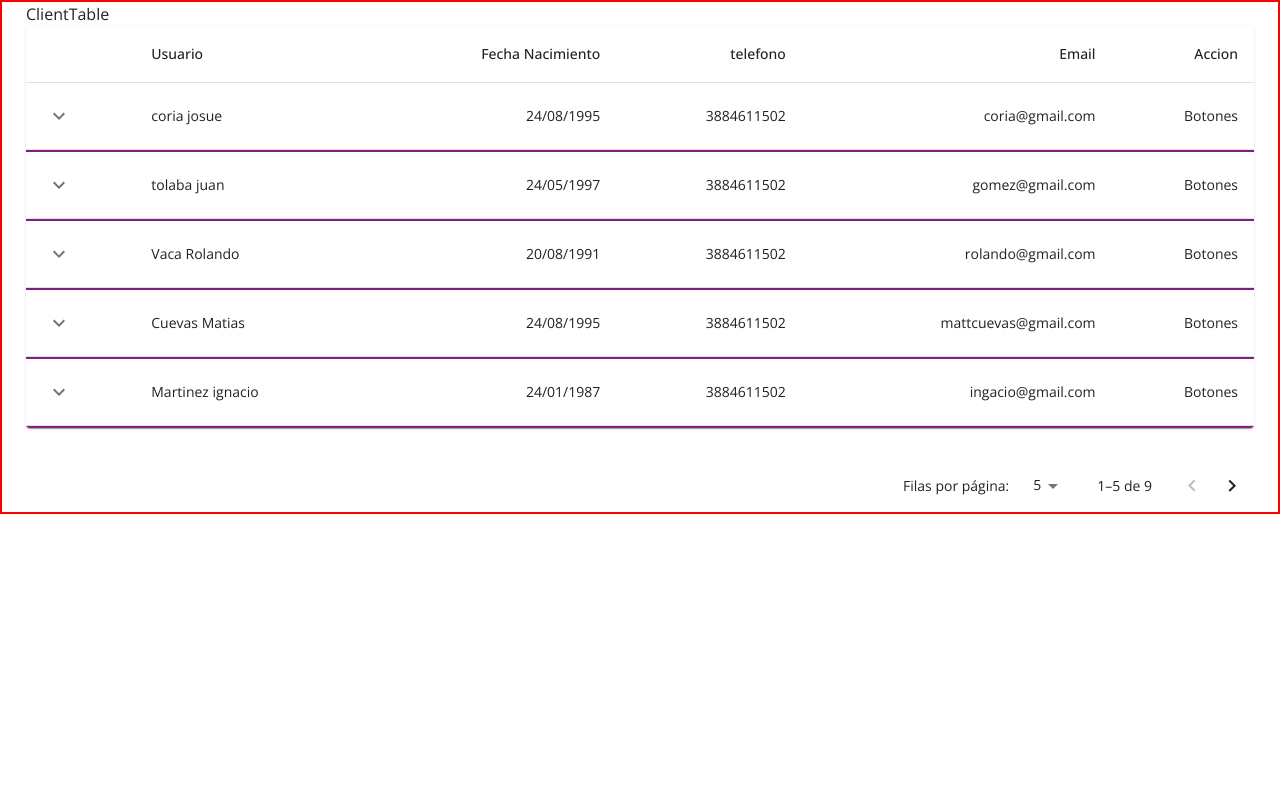
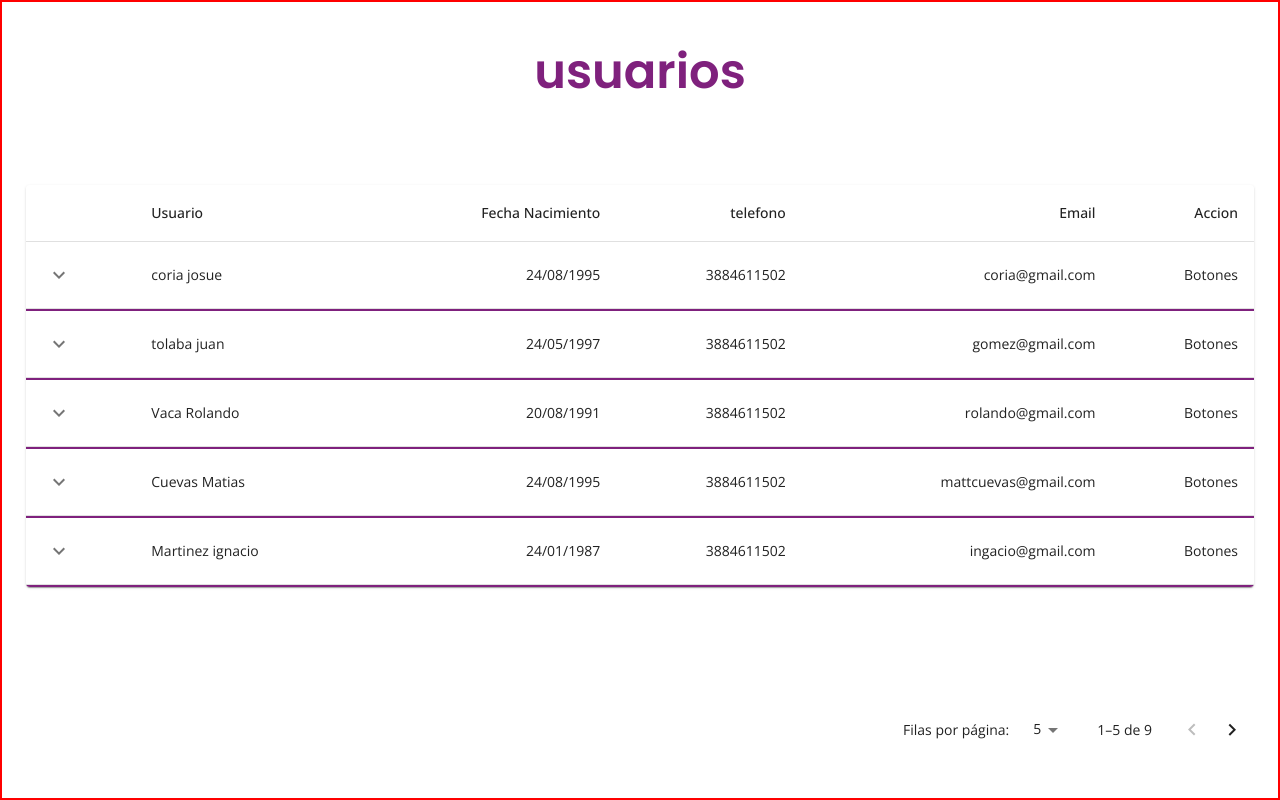
Before and after one commit to JorgeDCoria/barbertendence-front, a React (Vite) app: page /admin/clients in a window 1280 px wide. Built offline with nearby package versions, Linux system fonts and the light colour scheme.

Commit message:
perf/ UserHistoriesTable, se agrega paginado a historial de usuarios

```diff
--- a/src/pages/admin/components/ClientTable.tsx
+++ b/src/pages/admin/components/ClientTable.tsx
@@ -11,11 +11,15 @@ import {
     TableHead,
     TableRow,
     Paper,
+    Theme,
+    useTheme,
+    Typography,
 } from "@mui/material";
 
 import UserRow from "./UserRow";
 
 const ClientTable: React.FC = () => {
+    const theme: Theme = useTheme();
     const dispatch = useAppDispatch();
     const { users } = useAppSelector((state) => state.userSate);
     const [page, setPage] = useState(0);
@@ -39,9 +43,15 @@ const ClientTable: React.FC = () => {
             maxWidth={"xl"}
             sx={{
                 border: "2px solid red",
+                minHeight: "100vh",
+                display: "flex",
+                flexDirection: "column",
+                justifyContent: "space-around",
             }}
         >
-            ClientTable
+            <Typography textAlign={"center"} color={theme.palette.primary.main} variant="h3">
+                usuarios
+            </Typography>
             <TableContainer component={Paper}>
                 <Table aria-label="collapsible table" stickyHeader>
                     <TableHead>
--- a/src/pages/admin/components/UserHistoriesTable.tsx
+++ b/src/pages/admin/components/UserHistoriesTable.tsx
@@ -1,4 +1,4 @@
-import { useEffect } from "react";
+import { useEffect, useState } from "react";
 import {
     Table,
     TableHead,
@@ -10,7 +10,9 @@ import {
     Box,
     Typography,
     Theme,
+    TablePagination,
     useTheme,
+    TableContainer,
 } from "@mui/material";
 import dayjs from "dayjs";
 import { useUserHistories } from "../../../hook/useUserHistories";
@@ -21,6 +23,17 @@ interface UserHistoriesTableProps {
 const UserHistoriesTable: React.FC<UserHistoriesTableProps> = ({ id }) => {
     const theme: Theme = useTheme();
     const { histories, error, loading } = useUserHistories(id);
+    const [page, setPage] = useState(0);
+    const [rowsPerPage, setRowsPerPage] = useState(5);
+
+    const handleChangePage = (event: unknown, newPage: number) => {
+        setPage(newPage);
+    };
+
+    const handleChangeRowsPerPage = (event: React.ChangeEvent<HTMLInputElement>) => {
+        setRowsPerPage(+event.target.value);
+        setPage(0);
+    };
 
     useEffect(() => {}, [histories]);
 
@@ -56,7 +69,16 @@ const UserHistoriesTable: React.FC<UserHistoriesTableProps> = ({ id }) => {
                 <Typography variant="h6" gutterBottom component="div">
                     Historia
                 </Typography>
+                {histories?.length !== 0 ? (
                     <Box
+                        sx={{
+                            display: "flex",
+                            flexDirection: "column",
+                            alignItems: "center",
+                            justifyContent: "center",
+                        }}
+                    >
+                        <TableContainer
                             sx={{
                                 display: "flex",
                                 justifyContent: "center",
@@ -72,8 +94,8 @@ const UserHistoriesTable: React.FC<UserHistoriesTableProps> = ({ id }) => {
                                 <TableHead>
                                     <TableRow>
                                         <TableCell>Fecha</TableCell>
-                                <TableCell>Servicio</TableCell>
-                                <TableCell>Profesional</TableCell>
+                                        <TableCell align="right">Servicio</TableCell>
+                                        <TableCell align="right">Profesional</TableCell>
                                         <TableCell align="right">Estado</TableCell>
                                     </TableRow>
                                 </TableHead>
@@ -83,14 +105,28 @@ const UserHistoriesTable: React.FC<UserHistoriesTableProps> = ({ id }) => {
                                             <TableCell component="th" scope="row">
                                                 {dayjs(h.date).format("DD/MM/YYYY-HH:mm")}
                                             </TableCell>
-                                    <TableCell>{h.service.name}</TableCell>
+                                            <TableCell align="right">{h.service.name}</TableCell>
                                             <TableCell align="right">{h.barber.name}</TableCell>
                                             <TableCell align="right">{h.state}</TableCell>
                                         </TableRow>
                                     ))}
                                 </TableBody>
                             </Table>
+                        </TableContainer>
+                        <TablePagination
+                            rowsPerPageOptions={[5, 10, 15]}
+                            component={"div"}
+                            count={histories ? histories?.length : 0}
+                            rowsPerPage={rowsPerPage}
+                            page={page}
+                            onPageChange={handleChangePage}
+                            onRowsPerPageChange={handleChangeRowsPerPage}
+                            sx={{ mt: "2rem" }}
+                        />
                     </Box>
+                ) : (
+                    <Typography textAlign={"center"}>No se encontraron recursos</Typography>
+                )}
             </Box>
         );
 };
```
Lines whose indentation alone changed are shown as unchanged.
